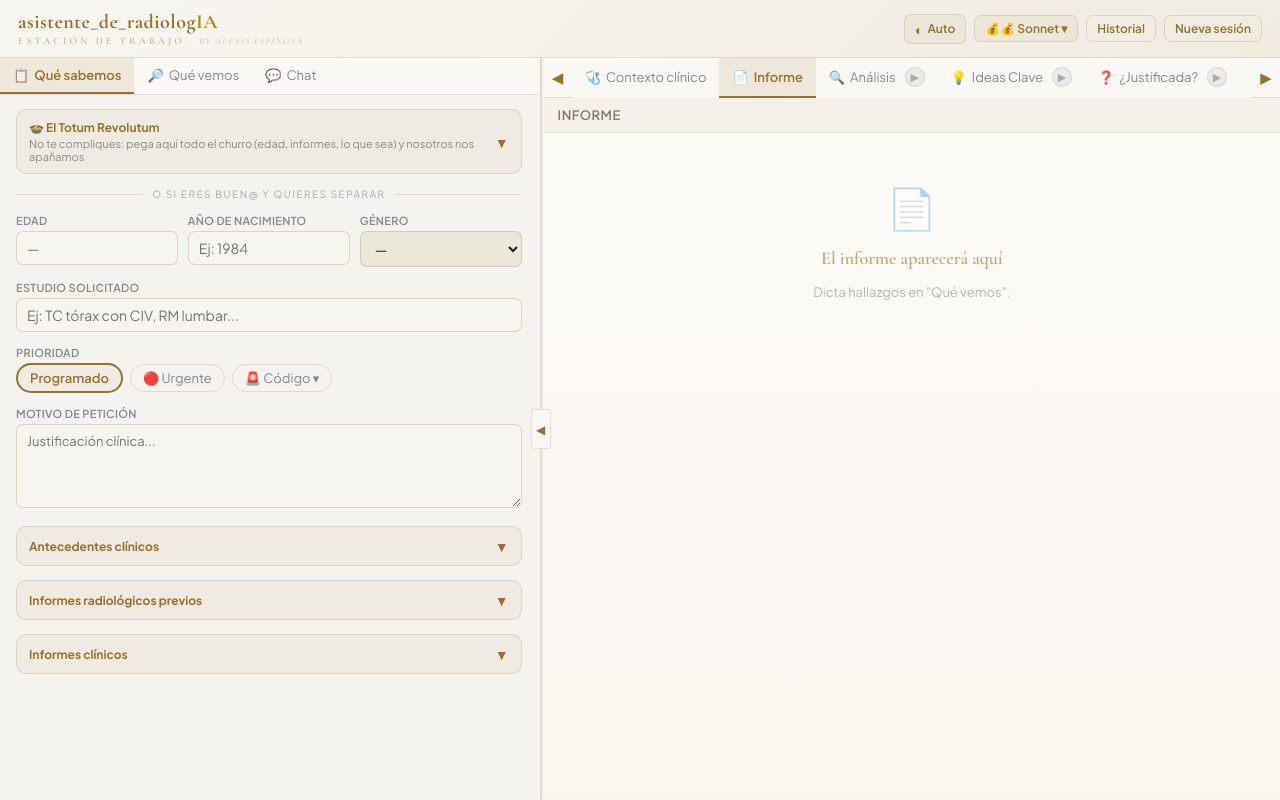
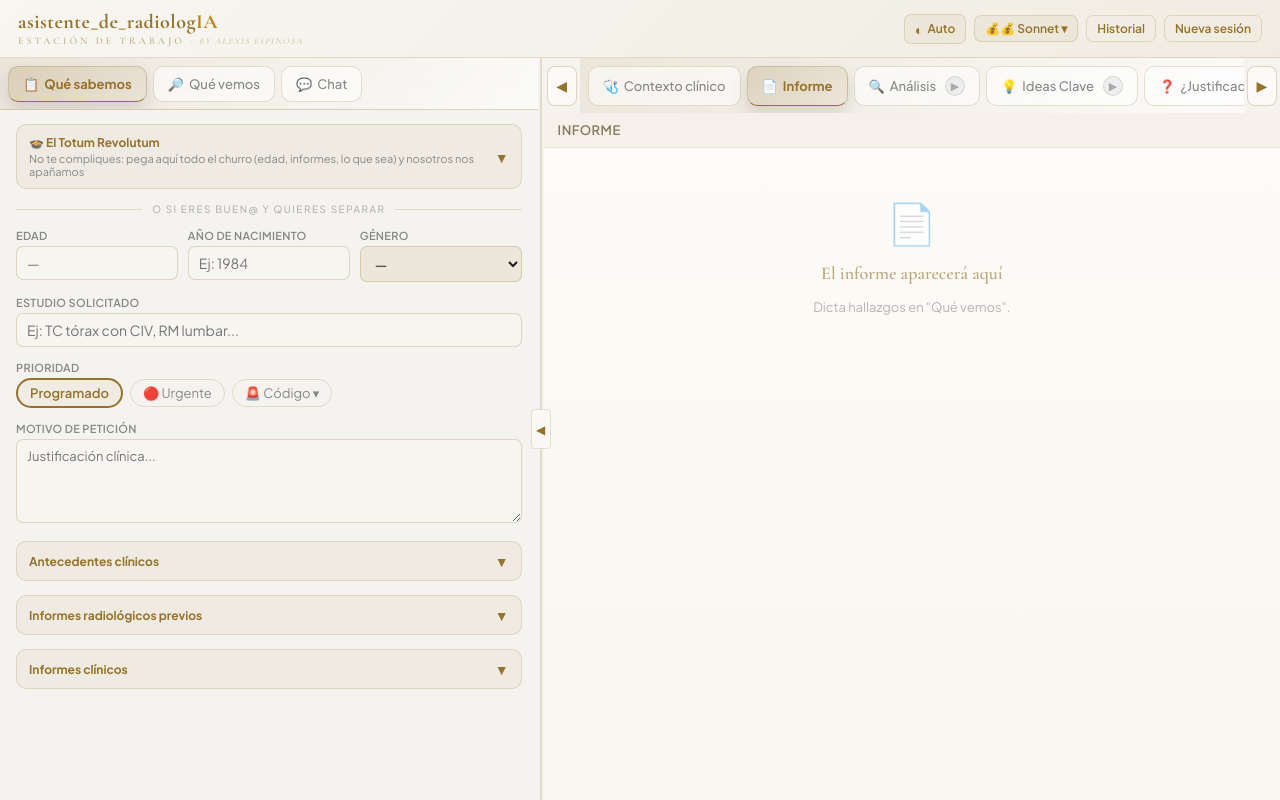
Before and after one commit to AlexiAEPx/asistente_de_radiologIA, a Next.js app: page / in a window 1280 px wide. Built offline with nearby package versions, Linux system fonts and the light colour scheme.

Commit message:
Mejorar integración visual de la barra de pestañas

```diff
--- a/app/page.js
+++ b/app/page.js
@@ -18,6 +18,7 @@ const palette = (dark) => dark ? {
   bg: "#0e0e18", bg2: "#111120", bg3: "#1a1a2e",
   text: "#e0ddd5", text2: "#aaa", text3: "#777", text4: "#555",
   gold: "#c4973c", goldDim: "rgba(196,151,60,0.5)", goldBorder: "rgba(196,151,60,0.2)", goldBg: "rgba(196,151,60,0.08)", goldBgActive: "rgba(196,151,60,0.12)", goldBorderFocus: "rgba(196,151,60,0.5)",
+  tabShellBg: "linear-gradient(135deg,rgba(196,151,60,0.12),rgba(255,255,255,0.02))", tabShellBorder: "rgba(196,151,60,0.22)", tabBtnBg: "rgba(255,255,255,0.02)", tabBtnBgActive: "linear-gradient(135deg,rgba(196,151,60,0.24),rgba(196,151,60,0.1))", tabBtnBorder: "rgba(196,151,60,0.1)",
   inputBg: "rgba(255,255,255,0.04)", inputBgFocus: "rgba(255,255,255,0.07)", inputBorder: "rgba(196,151,60,0.2)",
   bubbleUser: "linear-gradient(135deg,#c4973c,#a07830)", bubbleAsst: "rgba(255,255,255,0.06)", bubbleAsstBorder: "rgba(255,255,255,0.08)",
   reportBg: "linear-gradient(180deg,#1e1e2a,#1a1a28)", reportHeader: "#161622", reportHeaderBorder: "rgba(196,151,60,0.15)", reportTitleColor: "#c4973c",
@@ -45,6 +46,7 @@ const palette = (dark) => dark ? {
   bg: "#f5f3ef", bg2: "#faf8f5", bg3: "#fafaf8",
   text: "#1a1a1a", text2: "#555", text3: "#888", text4: "#aaa",
   gold: "#96722a", goldDim: "rgba(150,114,42,0.5)", goldBorder: "rgba(150,114,42,0.2)", goldBg: "rgba(150,114,42,0.06)", goldBgActive: "rgba(150,114,42,0.12)", goldBorderFocus: "rgba(150,114,42,0.45)",
+  tabShellBg: "linear-gradient(135deg,rgba(150,114,42,0.1),rgba(255,255,255,0.65))", tabShellBorder: "rgba(150,114,42,0.28)", tabBtnBg: "rgba(255,255,255,0.55)", tabBtnBgActive: "linear-gradient(135deg,rgba(150,114,42,0.2),rgba(150,114,42,0.08))", tabBtnBorder: "rgba(150,114,42,0.22)",
   inputBg: "#f7f5f0", inputBgFocus: "#faf7f0", inputBorder: "rgba(150,114,42,0.25)",
   bubbleUser: "linear-gradient(135deg,#96722a,#7a5c1f)", bubbleAsst: "#f0ece4", bubbleAsstBorder: "#e0dbd0",
   reportBg: "linear-gradient(180deg,#fdfbf7,#f9f6f0)", reportHeader: "#f5f1ea", reportHeaderBorder: "#e8e4dc", reportTitleColor: "#8a7a60",
@@ -566,12 +568,13 @@ function LoadingDots({ text }) {
 function Tab({ active, icon, label, status, onClick, onRun, canRun, isRunning, P, compact }) {
   return (
     <button onClick={onClick} style={{
-      display: "flex", alignItems: "center", gap: compact ? 3 : 5, padding: compact ? "7px 8px" : "9px 13px",
-      background: active ? P.goldBgActive : "transparent",
-      border: "none", borderBottom: active ? "2px solid " + P.gold : "2px solid transparent",
-      color: active ? P.gold : P.text3, fontSize: compact ? 11 : 13, fontWeight: active ? 600 : 400,
+      display: "flex", alignItems: "center", gap: compact ? 3 : 5, padding: compact ? "7px 9px" : "9px 14px",
+      background: active ? P.tabBtnBgActive : P.tabBtnBg,
+      border: "1px solid " + (active ? P.tabShellBorder : P.tabBtnBorder),
+      borderBottom: active ? "1px solid " + P.gold : "1px solid " + P.tabBtnBorder,
+      color: active ? P.gold : P.text3, fontSize: compact ? 11 : 13, fontWeight: active ? 700 : 500,
       cursor: "pointer", transition: "all 0.2s", whiteSpace: "nowrap", fontFamily: "inherit",
-      flexShrink: 0,
+      flexShrink: 0, borderRadius: 10, boxShadow: active ? "0 8px 18px rgba(0,0,0,0.12)" : "none",
     }}>
       <span>{icon}</span><span>{label}</span>
       {status && <span title={status === "unread" ? "Nuevo pendiente de revisar" : "Ya revisado"} style={{ width: 8, height: 8, borderRadius: "50%", background: status === "unread" ? "#22c55e" : "#fff", border: "1px solid " + (status === "unread" ? "#16a34a" : "rgba(255,255,255,0.6)") }} />}
@@ -1168,8 +1171,8 @@ export default function Page() {
     rp: isMobile
       ? { display: mobilePanel === "right" ? "flex" : "none", flexDirection: "column", width: "100%", minHeight: "calc(100vh - 110px)" }
       : { display: "flex", flexDirection: "column", flex: 1, minWidth: 0 },
-    tb: { display: "flex", borderBottom: "1px solid " + P.goldBorder, background: P.bg2, flexShrink: 0, overflowX: "auto", WebkitOverflowScrolling: "touch", scrollBehavior: "smooth" },
-    tabNavBtn: { width: 28, border: "none", borderBottom: "1px solid " + P.goldBorder, background: P.bg2, color: P.gold, cursor: "pointer", fontSize: 15, flexShrink: 0 },
+    tb: { display: "flex", borderBottom: "1px solid " + P.tabShellBorder, background: P.tabShellBg, flexShrink: 0, overflowX: "auto", WebkitOverflowScrolling: "touch", scrollBehavior: "smooth", gap: 6, padding: isMobile ? "6px 6px 5px" : "8px 8px 7px", backdropFilter: "blur(10px)" },
+    tabNavBtn: { width: 30, border: "1px solid " + P.tabShellBorder, borderRadius: 8, margin: isMobile ? "6px 2px 5px" : "8px 3px 7px", background: P.tabBtnBg, color: P.gold, cursor: "pointer", fontSize: 14, flexShrink: 0 },
     cs: { flex: 1, overflowY: "auto", padding: isMobile ? "12px 10px" : "14px 16px" },
     fg: { marginBottom: 14 },
     lb: { display: "block", fontSize: 11, fontWeight: 600, color: P.text3, marginBottom: 4, letterSpacing: 0.3, textTransform: "uppercase" },
```
